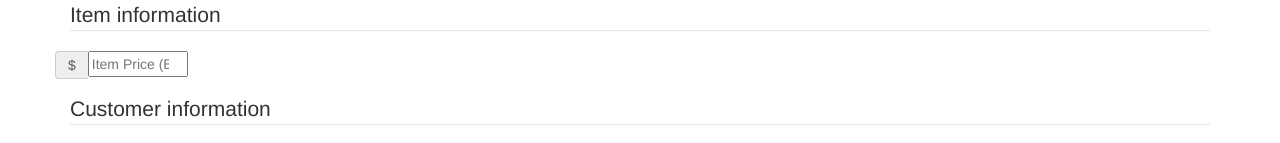
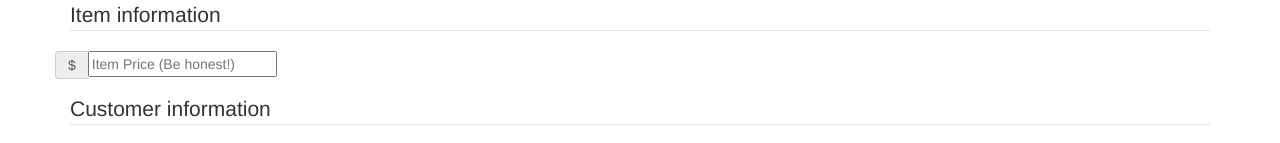
Before and after one commit to HQInterview/backend-developer-assignment, a website: page public/index.html in a window 1280 px wide. Shown: the top 143 px of the page. Drawn offline with nearby package versions, Linux system fonts and the light colour scheme.

Commit message:
remove 100 width and add joi to dependencies.

```diff
--- a/package.json
+++ b/package.json
@@ -44,6 +44,7 @@
     "bootstrap": "^3.3.2",
     "braintree": "^1.23.0",
     "hapi": "^8.3.1",
+    "joi": "^6.1.0",
     "paypal-rest-sdk": "^1.5.1"
   }
 }
--- a/public/index.html
+++ b/public/index.html
@@ -116,7 +116,6 @@
 <script type="text/javascript">
 $(function(){
   var options = {
-    width: 100,
     symbol: '$'
   };
   $('.amount').money_field(options);
```
